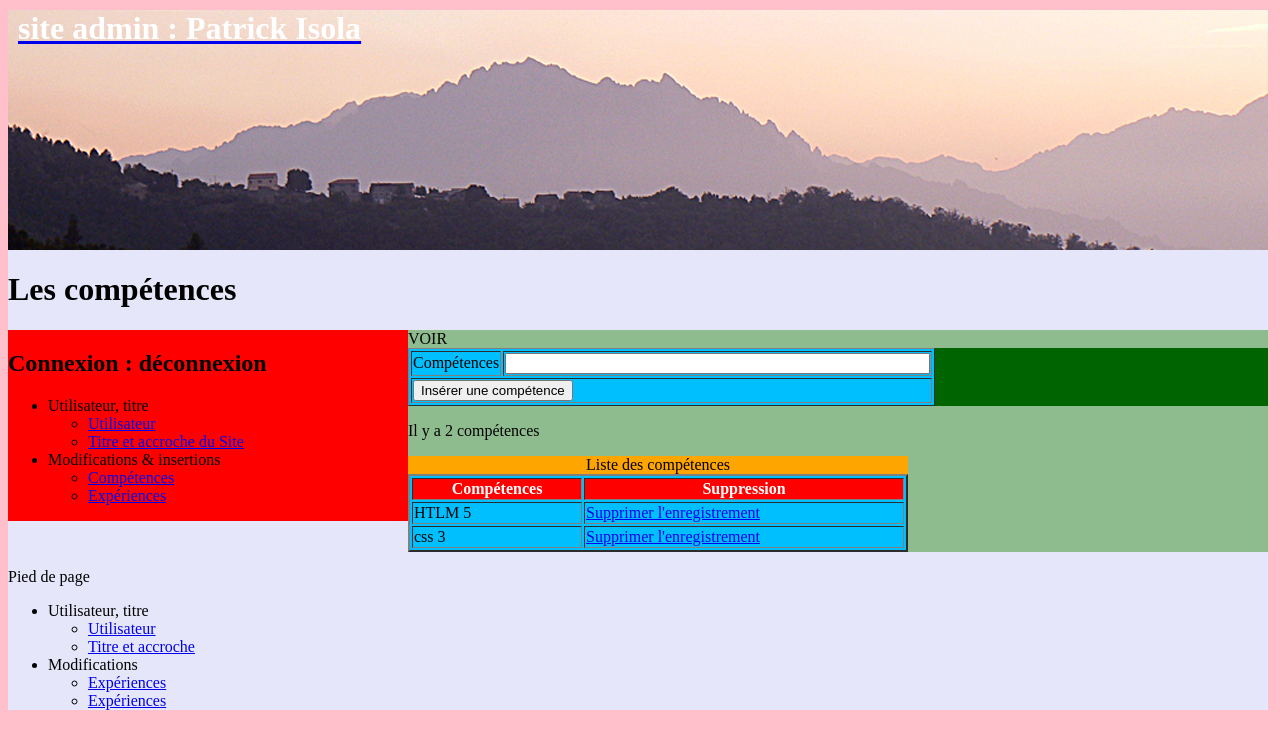
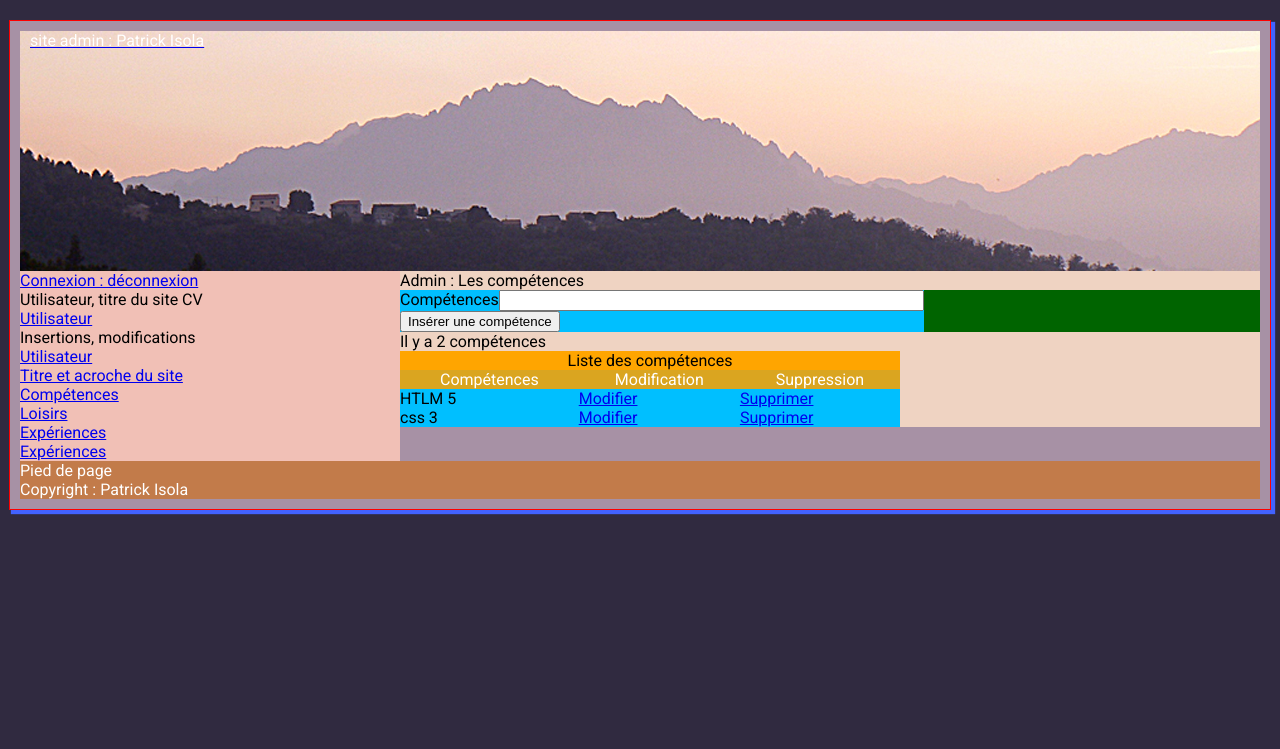
Before and after one commit to Ma6Tvacoder-Docs/siteCV, a PHP site: page /admin/competences.php in a window 1280 px wide. Shown: the top 749 px of the page. Run offline with PHP 8.4, Linux system fonts and the light colour scheme; data comes from the database, SQL or seed files in the repository; both versions use the stored data as it was after the commit; data that the repository does not hold is empty.

Commit message:
changement lundi
lundi 9 janvier

```diff
--- a/admin/admin_footer.php
+++ b/admin/admin_footer.php
@@ -1,13 +1,7 @@
+<?php /*SELECT SIMPLE UNE SEULE RÉPONSE */
+    $sql = $pdoCV->query(" SELECT * FROM t_utilisateur WHERE id_utilisateur ='1' ");
+    $ligne = $sql->fetch();
+    ?>
+
 <p>Pied de page</p>
-<ul>
-    <li>Utilisateur, titre</li>
-        <ul>
-            <li><a href="utilisateur.php">Utilisateur</a></li>
-            <li><a href="titres.php">Titre et accroche</a></li>
-        </ul>
-    <li>Modifications</li>
-        <ul>
-            <li><a href="modif_experiences.php">Expériences</a></li>
-            <li><a href="modif_experiences.php">Expériences</a></li>
-        </ul>
-    </ul>
+<p>Copyright : <?php echo $ligne['prenom'].' '.$ligne['nom']; ?></p>
--- a/admin/admin_menu.php
+++ b/admin/admin_menu.php
@@ -1,12 +1,16 @@
-    <ul>
-    <li>Utilisateur, titre</li>
+<h2><a href="#">Connexion : déconnexion</a></h2>
+<ul>
+    <li>Utilisateur, titre du site CV</li>
         <ul>
             <li><a href="utilisateur.php">Utilisateur</a></li>
-            <li><a href="titre_cv.php">Titre et accroche du Site</a></li>
         </ul>
-    <li>Modifications & insertions</li>
+    <li>Insertions, modifications</li>
         <ul>
+            <li><a href="utilisateurs.php">Utilisateur</a></li>
+            <li><a href="titre_du_cv.php">Titre et acroche du site</a></li>
             <li><a href="competences.php">Compétences</a></li>
+            <li><a href="loisirs.php">Loisirs</a></li>
+            <li><a href="experiences.php">Expériences</a></li>
             <li><a href="experiences.php">Expériences</a></li>
         </ul>
-    </ul>
+</ul>
--- a/admin/competences.php
+++ b/admin/competences.php
@@ -1,18 +1,19 @@
 <?php require '../connexion/connexion.php' ?>
 <?php
+    //Insertion d'une compétence
         if(isset($_POST['competence'])){// si on crée une nouvelle compétence
             if($_POST['competence']!=''){// si competence n'est pas vide
             $competence = addslashes($_POST['competence']);
 
-        $pdoCV->exec(" INSERT INTO t_competences VALUES (NULL, '$competence' ) ");
+            $pdoCV->exec(" INSERT INTO t_competences VALUES (NULL, '$competence', '1' ) ");
             header("location: ../admin/competences.php");
             exit();
             }//ferme le if
         }//ferme if(isset)
 
-
-if(isset($_GET['efface'])){
-	$efface = $_GET['efface'];
+    //Suppression d'un enregistrement
+    if(isset($_GET['id_competence'])){
+        $efface = $_GET['id_competence'];
         $sql = " DELETE FROM t_competences WHERE id_competence = '$efface' ";
         $pdoCV -> query($sql);// ou à la rigueur exec
         //header('location: ../admin/competences.php'); le header ne sert que si je le fais depuis une autre page
@@ -27,58 +28,65 @@ if(isset($_GET['efface'])){
     $ligne = $sql->fetch();
 ?>
 <title>Site CV : compétences : <?php echo $ligne['prenom'].' '.$ligne['nom']; ?></title>
+<link href='https://fonts.googleapis.com/css?family=Roboto:400,700,700italic,400italic' rel='stylesheet' type='text/css'>
 <link type="text/css" href="../css/style_admin.css" rel="stylesheet">
 </head>
 <body>
-        <div id="contenu">
+    <div id="enveloppe">
     <header>
         <?php include ("admin_en_tete.php"); ?>
     </header>
-            <h1>Les compétences</h1>
     <div id="menu">
-                <h2>Connexion : déconnexion</h2>
         <?php include ("admin_menu.php"); ?>
     </div>
-		<div id="contenuPrincipal">VOIR
-            <div>
+<!--        fin de menu-->
+    <div id="contenuPrincipal">
+        <h1>Admin : Les compétences</h1>
     <form action="competences.php" method="post">
         <table width="200px" border="1">
             <tr>
                 <td>Compétences</td>
-                            <td><input type="text" name="competence" id="competence" size="50" required></td>
+                <td><input type="text" name="competence" id="competence" size="50" required</td>
             </tr>
             <tr>
                 <td colspan="2"><input type="submit" value="Insérer une compétence"></td>
             </tr>
         </table>
     </form>
-            </div>
+<!--        fin form d'insertion-->
+    <p>
     <?php
         $sql = $pdoCV->prepare("SELECT * FROM t_competences"); // prépare la requête
         $sql->execute(); // exécute-la
         $nbr_competences = $sql->rowCount(); //compte les lignes
     ?>
-            <p>Il y a <?php echo $nbr_competences; ?> compétences</p>
+        Il y a <?php echo $nbr_competences; ?> compétences</p>
     <table width="500" border="2">
         <caption>Liste des compétences</caption>
         <tbody>
             <tr>
                 <th>Compétences</th>
+                <th>Modification</th>
                 <th>Suppression</th>
             </tr>
         <tr>
             <?php while ($ligne = $sql->fetch()) { ?>
             <td><?php echo $ligne['competence']; ?></td>
-				<td><a href="competences.php?efface=<?php echo $resultat['id_competence']; ?>">Supprimer l'enregistrement</a></td>
+            <td><a href="modifVOIR.php?id_competence=<?php echo $ligne['id_competence']; ?>">Modifier</a></td>
+            <td><a href="competences.php?id_competence=<?php echo $ligne['id_competence']; ?>">Supprimer</a></td>
         </tr>
             <?php } ?>
+<!--            fin while-->
         </tbody>
     </table>
     </div>
     <div class="clear"></div>
+<!--        fin de clear-->
     <footer>
         <?php include ("admin_footer.php"); ?>
     </footer>
+<!--        fin de footer-->
     </div>
+<!--    fin de enveloppe-->
 </body>
 </html>
--- /dev/null
+++ b/admin/titre_cv.php
@@ -0,0 +1 @@
+a faire avec les élèves
--- a/css/style_admin.css
+++ b/css/style_admin.css
@@ -1,40 +1,112 @@
+@charset "UTF-8";
 
+/*patrick isola site cv exo phase de prod*/
+/*reset eric meyer*/
 
-/*mes styles*/
+html, body, div, span, applet, object, iframe,
+h1, h2, h3, h4, h5, h6, p, blockquote, pre,
+a, abbr, acronym, address, big, cite, code,
+del, dfn, em, img, ins, kbd, q, s, samp,
+small, strike, strong, sub, sup, tt, var,
+b, u, i, center,
+dl, dt, dd, ol, ul, li,
+fieldset, form, label, legend,
+table, caption, tbody, tfoot, thead, tr, th, td,
+article, aside, canvas, details, embed,
+figure, figcaption, footer, header, hgroup,
+menu, nav, output, ruby, section, summary,
+time, mark, audio, video {
+	margin: 0;
+	padding: 0;
+	border: 0;
+	font-size: 100%;
+	font: inherit;
+	vertical-align: baseline;
+}
+/* HTML5 display-role reset for older browsers */
+article, aside, details, figcaption, figure,
+footer, header, hgroup, menu, nav, section {
+	display: block;
+}
+body {
+	line-height: 1;
+}
+ol, ul {
+	list-style: none;
+}
+blockquote, q {
+	quotes: none;
+}
+blockquote:before, blockquote:after,
+q:before, q:after {
+	content: '';
+	content: none;
+}
+table {
+	border-collapse: collapse;
+	border-spacing: 0;
+}
+
+/*mes styles pisola*/
 
 body {
-  	width: 1260px;
-    background-color: pink;
+  	margin: auto;
+	font: 1em Roboto, sans-serif;
+    background-color: #302A40;
 }
 
-#contenu{
-    background-color: lavender;
+header {
+	background: url(../img/popolasca.jpg) center center no-repeat;
+	height:240px;
+    margin-right: 10px;
+	margin-left: 10px;
+}
+
+#enveloppe{
+    width: 1260px;
+    margin-right: auto;
+	margin-left: auto;
+	margin-top: 20px;
+    background-color: #A791A5;
+    border: 1px solid red;
+    -webkit-box-shadow: 3px 3px 1px 1px #4262FF;
+    box-shadow: 3px 3px 1px 1px #4262FF;
 }
 #menu {
-    width: 400px;
-	background-color: red;
+    width: 380px;
+	background-color: #F1C0B6;
     float: left;
+    margin-left: 10px;
 
 }
 #contenuPrincipal {
     width: 860px;
-	background-color: darkseagreen;
+	background-color: #EFD3C2;
     float: right;
+    margin-right: 10px;
+}
+
+footer {
+    margin-right: 10px;
+	margin-left: 10px;
+    margin-bottom: 10px;
+    color:white;
+    background: #C27B4A;
 }
 
 .clear {
 	clear: both;
 }
-/*l'en-tête*/
-header {
-	background: url(../img/popolasca.jpg) center center no-repeat;
-	height:240px;
-}
 
+/*headder*/
 header h1 {
 	color: #fff;
 	margin: 10px;
 }
+
+/*footer*/
+
+
 /*les tableaux*/
 
 table {
@@ -49,7 +121,7 @@ thead {
 }
 
 th {
-    background: red;
+    background-color: goldenrod;
     color: white;
 }
 
```
Also changed, not shown: admin/index.php (+50 -8 lines), admin/pourlestyle.php (added, +21 -0 lines), admin/utilisateur.php (deleted, +0 -60 lines), admin/utilisateurs.php (added, +66 -0 lines), sauvegarde_base/sitecv.sql (+19 -27 lines), img/fleur.jpg (added), img/sacpisola8080.jpg (added). Lines whose indentation alone changed are shown as unchanged.
